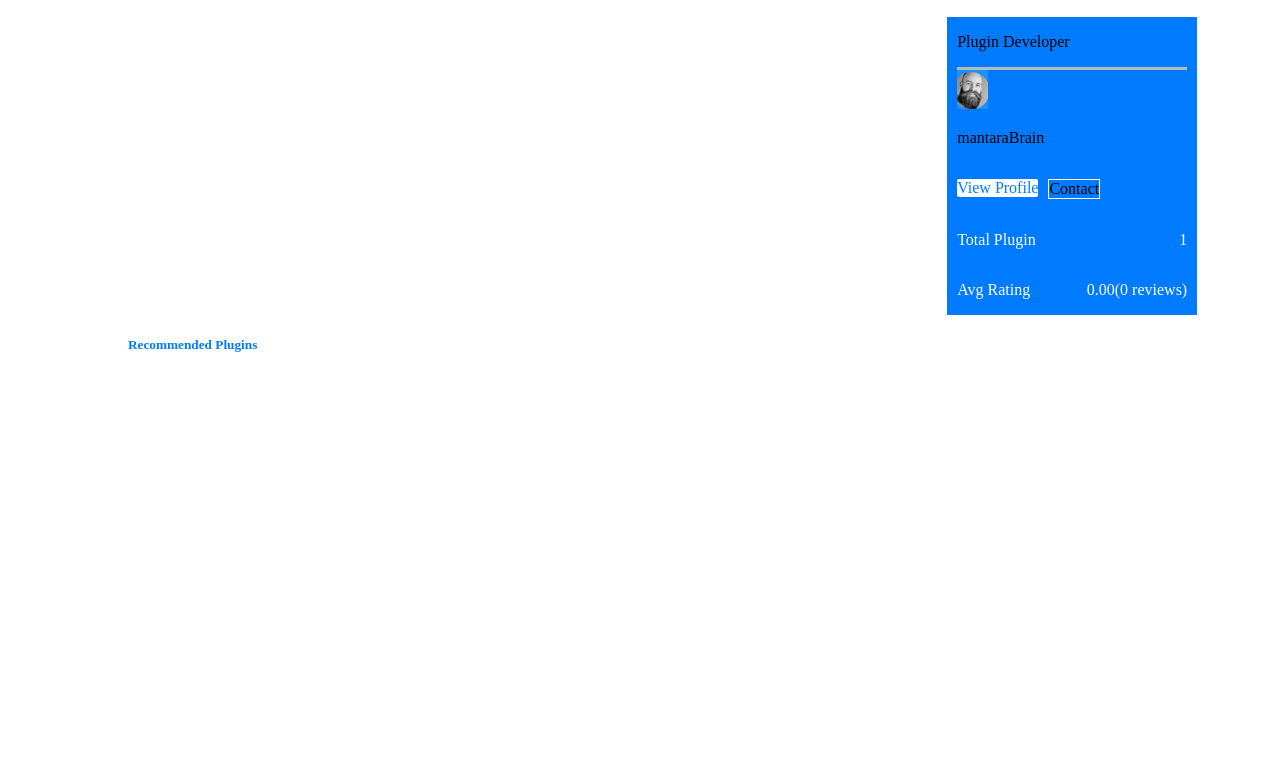
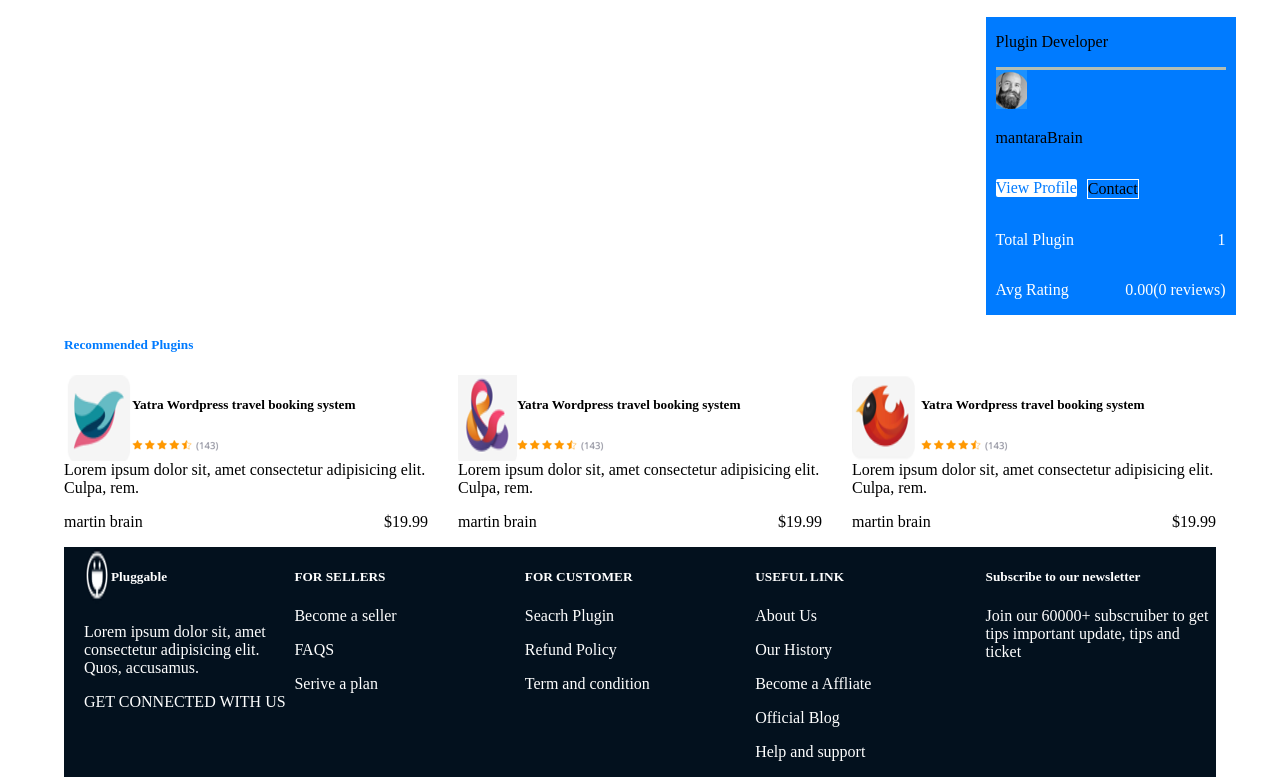
Before and after one commit to nazmul906/pluaggable-raw-css-design, a plain HTML site: page index.html in a window 1280 px wide. Shown: the part 855-1632 px from the top of the page. Before the commit the page ends 1230 px from the top, so only its background shows below. Drawn offline with Linux system fonts and the light colour scheme.

Commit message:
structure desgin is done

```diff
--- a/index.html
+++ b/index.html
@@ -175,9 +175,115 @@
           <div class="div45"></div>
         </div>
       </div>
+    </main>
+    <section>
       <div class="sec3">
         <div class="sec31"><h5>Recommended Plugins</h5></div>
+        <div class="sec32">
+          <div>
+            <div class="sec321">
+              <img src="./images/bird.png" />
+              <div>
+                <h5>Yatra Wordpress travel booking system</h5>
+                <img src="./images/5 star.png" />
+              </div>
+            </div>
+            <div>
+              Lorem ipsum dolor sit, amet consectetur adipisicing elit. Culpa,
+              rem.
+            </div>
+            <div class="sec33">
+              <p>martin brain</p>
+              <p>$19.99</p>
+            </div>
+          </div>
+          <div>
+            <div class="sec321">
+              <img src="./images/log.png" />
+              <div>
+                <h5>Yatra Wordpress travel booking system</h5>
+                <img src="./images/5 star.png" />
+              </div>
+            </div>
+            <div>
+              Lorem ipsum dolor sit, amet consectetur adipisicing elit. Culpa,
+              rem.
+            </div>
+            <div class="sec33">
+              <p>martin brain</p>
+              <p>$19.99</p>
+            </div>
+          </div>
+          <div>
+            <div class="sec321">
+              <img src="./images/angrybird.png" />
+              <div>
+                <h5>Yatra Wordpress travel booking system</h5>
+                <img src="./images/5 star.png" />
+              </div>
+            </div>
+            <div>
+              Lorem ipsum dolor sit, amet consectetur adipisicing elit. Culpa,
+              rem.
+            </div>
+            <div class="sec33">
+              <p>martin brain</p>
+              <p>$19.99</p>
+            </div>
+          </div>
+        </div>
       </div>
-    </main>
+    </section>
+    <footer class="footer">
+      <div class="f1">
+        <div class="f12">
+          <img src="./images/plug logo.png" />
+          <h5>Pluggable</h5>
+        </div>
+        <div>
+          <p>
+            Lorem ipsum dolor sit, amet consectetur adipisicing elit. Quos,
+            accusamus.
+          </p>
+        </div>
+        <div><p>GET CONNECTED WITH US</p></div>
+        <div></div>
+      </div>
+      <div>
+        <h5>FOR SELLERS</h5>
+        <div>
+          <p>Become a seller</p>
+          <p>FAQS</p>
+          <p>Serive a plan</p>
+        </div>
+      </div>
+      <div>
+        <h5>FOR CUSTOMER</h5>
+        <div>
+          <p>Seacrh Plugin</p>
+          <p>Refund Policy</p>
+          <p>Term and condition</p>
+        </div>
+      </div>
+      <div>
+        <h5>USEFUL LINK</h5>
+        <div>
+          <p>About Us</p>
+          <p>Our History</p>
+          <p>Become a Affliate</p>
+          <p>Official Blog</p>
+          <p>Help and support</p>
+        </div>
+      </div>
+      <div>
+        <h5>Subscribe to our newsletter</h5>
+        <div>
+          <p>
+            Join our 60000+ subscruiber to get tips important update, tips and
+            ticket
+          </p>
+        </div>
+      </div>
+    </footer>
   </body>
 </html>
--- a/style.css
+++ b/style.css
@@ -1,6 +1,6 @@
 /* */
 .container {
-  width: 80%;
+  width: 90%;
   margin: 0 auto; /* Center the parent container on the page */
   /* background-color: #f0f0f0; */
 }
@@ -225,6 +225,31 @@
   color: #007bff;
 }
 
+.sec32 {
+  display: grid;
+  grid-template-columns: 1fr 1fr 1fr; /* Create three equal columns */
+  grid-gap: 30px; /* Optional gap between children */
+}
+.sec321 {
+  display: flex;
+}
+.sec33 {
+  display: flex;
+  justify-content: space-between;
+}
+
+.footer {
+  display: grid;
+  grid-template-columns: 1fr 1fr 1fr 1fr 1fr;
+  background-color: #03111e;
+  color: white;
+}
+.f1 {
+  margin-left: 20px;
+}
+.f12 {
+  display: flex;
+}
 .imgage1 {
   width: 90%;
   height: 50%;
```
Also changed, not shown: images/5 star.png (added), images/angrybird.png (added), images/bird.png (added), images/log.png (added), images/plug logo.png (added).
